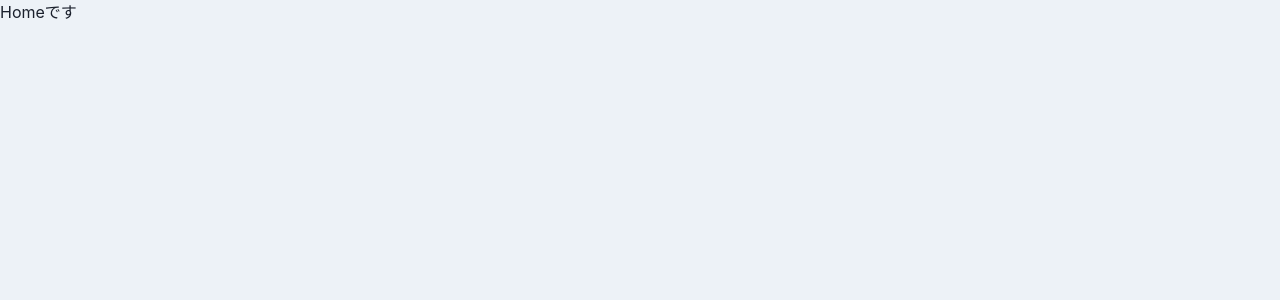
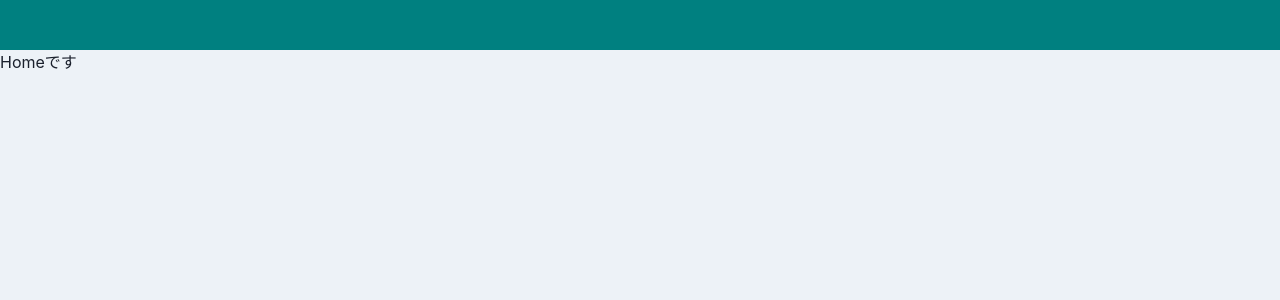
Before and after one commit to ryota-09/react-user-app, a React (Create React App) app: page /home in a window 1280 px wide. Shown: the top 300 px of the page. Built offline with nearby package versions, Linux system fonts and the light colour scheme.

Commit message:
headerのルーティング設定

```diff
--- /dev/null
+++ b/src/components/pages/Page404.tsx
@@ -0,0 +1,8 @@
+import { FC, memo } from "react";
+
+//memoは全体を囲う。
+export const Page404: FC = memo(() => {
+  return (
+    <p>404ページです</p>
+  )
+});
--- /dev/null
+++ b/src/components/pages/organisms/layout/Header.tsx
@@ -0,0 +1,8 @@
+import { FC, memo } from "react";
+
+//memoは全体を囲う。
+export const Header: FC = memo(() => {
+  return (
+    <div style={{height: "50px", backgroundColor: "teal"}}></div>
+  )
+});
--- /dev/null
+++ b/src/components/templates/HeaderLayout.tsx
@@ -0,0 +1,18 @@
+import { FC, memo, ReactNode } from "react";
+import { Header } from "../pages/organisms/layout/Header";
+
+//childrenの型はreactNodeを指定する。
+type Props = {
+  children: ReactNode;
+}
+
+//memoは全体を囲う。
+export const HeaderLayout: FC<Props> = memo((props) => {
+  const { children } = props
+  return (
+    <>
+      <Header />
+      { children }
+    </>
+  )
+});
--- a/src/router/HomeRoutes.tsx
+++ b/src/router/HomeRoutes.tsx
@@ -1,4 +1,5 @@
 import { Home } from "../components/pages/Home";
+import { Page404 } from "../components/pages/Page404";
 import { Setting } from "../components/pages/Setting";
 import { UserManagement } from "../components/pages/UserManagement";
 
@@ -18,4 +19,9 @@ export const homeRoutes = [
     exact: false,
     children: <Setting />
   },
+  {
+    path: "*",
+    exact: false,
+    children: <Page404 />
+  },
 ]
--- a/src/router/Router.tsx
+++ b/src/router/Router.tsx
@@ -2,6 +2,8 @@ import { FC, memo } from "react";
 import { Route, Switch } from "react-router-dom";
 import { Login } from "../components/pages/Login";
 import { homeRoutes } from "./HomeRoutes";
+import { Page404 } from "../components/pages/Page404";
+import { HeaderLayout } from "../components/templates/HeaderLayout";
 
 export const Router: FC = memo(() => {
   return (
@@ -9,15 +11,25 @@ export const Router: FC = memo(() => {
       <Route exact path="/">
         <Login />
       </Route>
-      <Route path="/home" render={({ match: url }) => (
-        <Switch>
-          {homeRoutes.map((route) => (
-            <Route key={route.path} exact={route.exact} path={`${url.path}${route.path}`}>
-              {route.children}
-            </Route>
-          ))}
-        </Switch>
-      )} ></Route>
+      <Route
+        path="/home"
+        render={({ match: url }) => (
+          <Switch>
+            {homeRoutes.map((route) => (
+              <Route
+                key={route.path}
+                exact={route.exact}
+                path={`${url.path}${route.path}`}
+              >
+                <HeaderLayout>{route.children}</HeaderLayout>
+              </Route>
+            ))}
+          </Switch>
+        )}
+      ></Route>
+      <Route path="*">
+        <Page404 />
+      </Route>
     </Switch>
-  )
-})
+  );
+});
```
